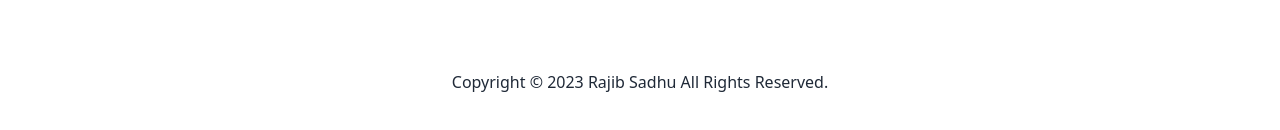
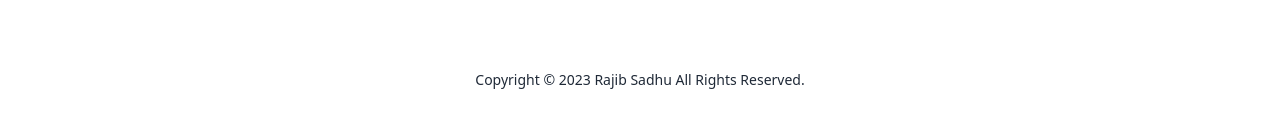
Before and after one commit to rajib-sadhu/notepad-js, a plain HTML site: page index.html in a window 1280 px wide. Shown: the part 634-764 px from the top of the page. Drawn offline with nearby package versions, Linux system fonts and the light colour scheme.

Commit message:
change font size in footer

```diff
--- a/index.html
+++ b/index.html
@@ -37,7 +37,7 @@
 
 
     <footer class="text-center mt-5 py-3" >
-        <p class="">Copyright © 2023 Rajib Sadhu All Rights Reserved.</p>
+        <p class="px-2 md:text-sm text-xs">Copyright © 2023 Rajib Sadhu All Rights Reserved.</p>
     </footer>
 
 
```
